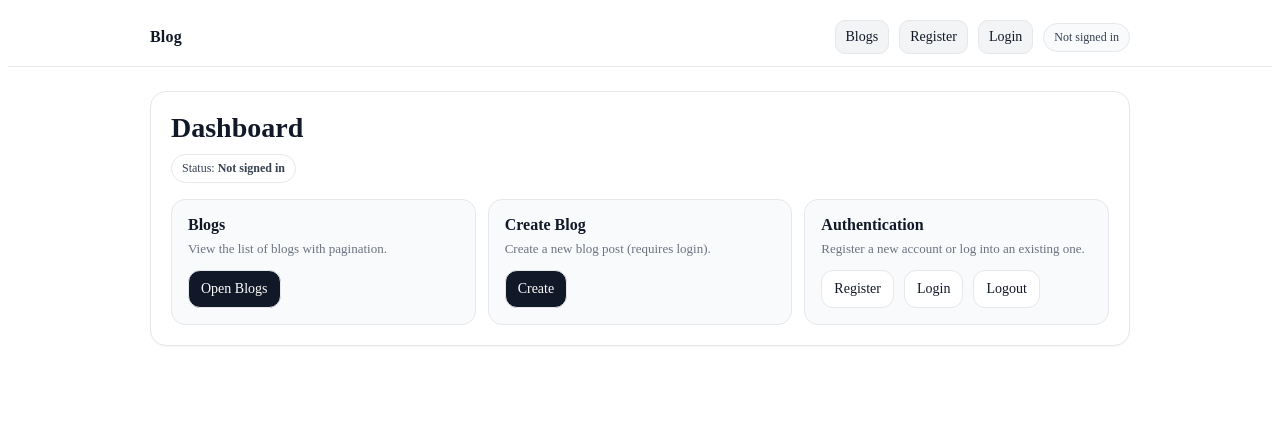
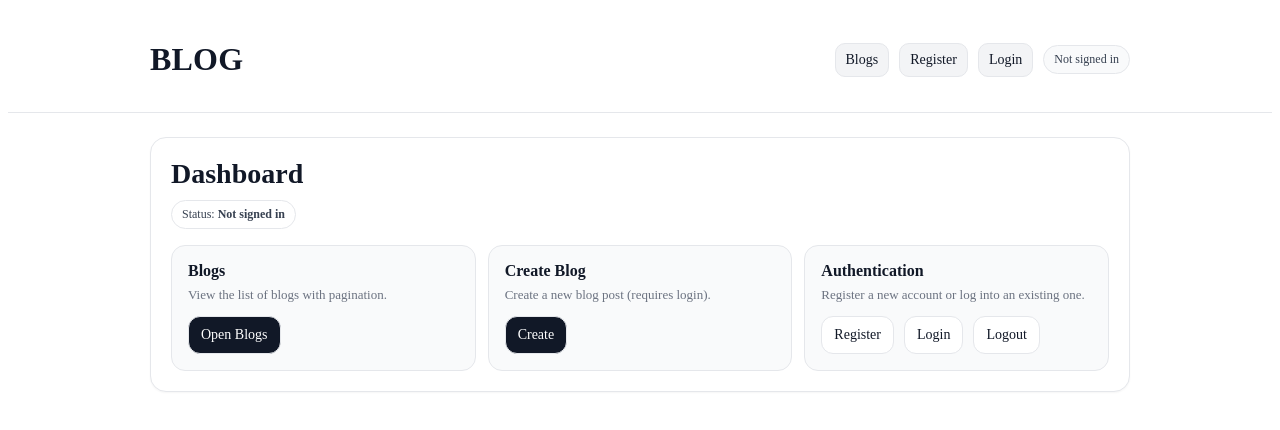
Before and after one commit to 1zz0/Blog, a React (Vite) app in the folder blog-assessment/: page / in a window 1280 px wide. Shown: the top 430 px of the page. Built offline with nearby package versions, Linux system fonts and the light colour scheme; no server answers.

Commit message:
Update NavBar.tsx

```diff
--- a/blog-assessment/src/components/NavBar.tsx
+++ b/blog-assessment/src/components/NavBar.tsx
@@ -70,7 +70,7 @@ function NavBar() {
     <header style={styles.shell}>
       <div style={styles.container}>
         <NavLink to="/" style={styles.brand}>
-          Blog
+          <h1>BLOG</h1>
         </NavLink>
 
         <nav style={styles.nav}>
```
